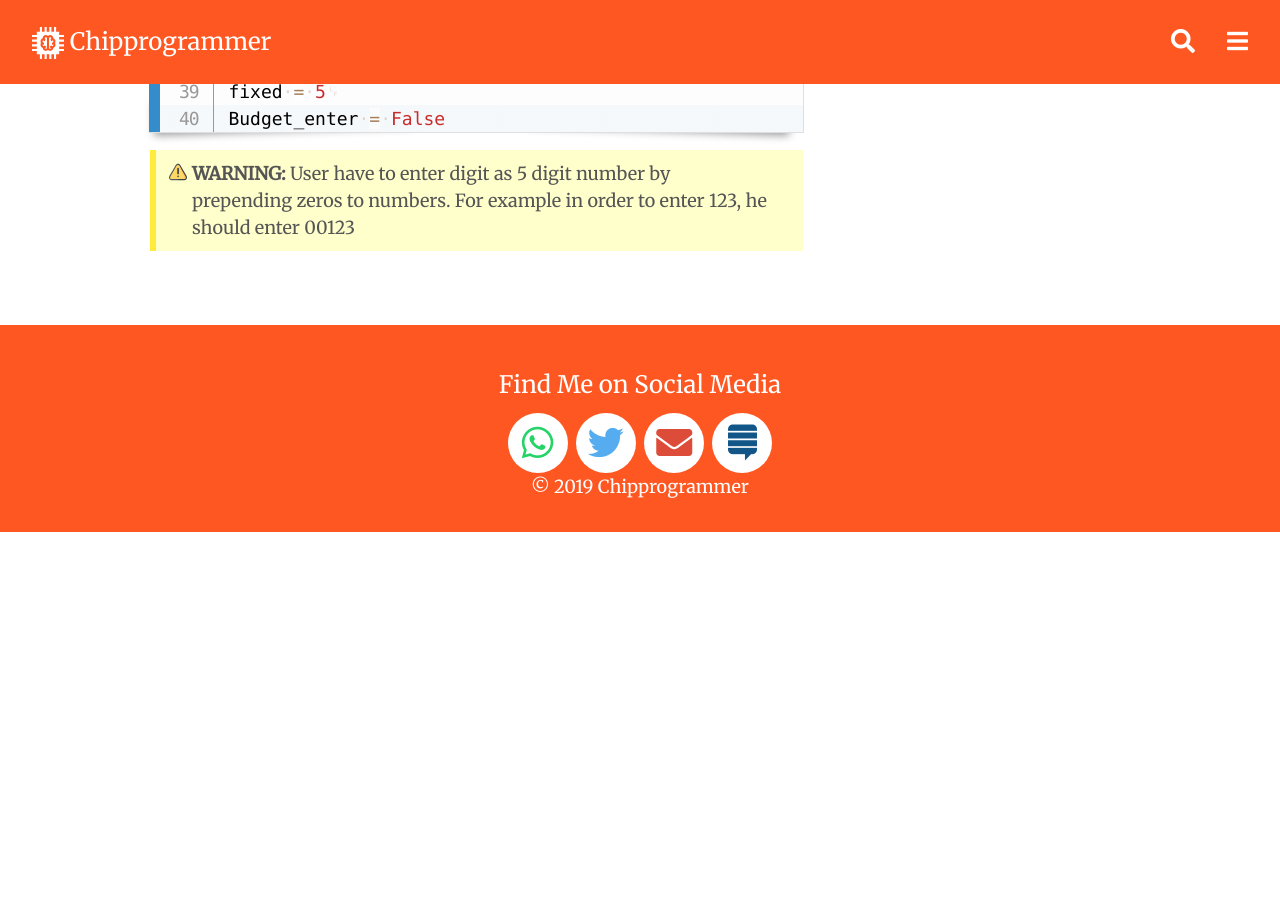
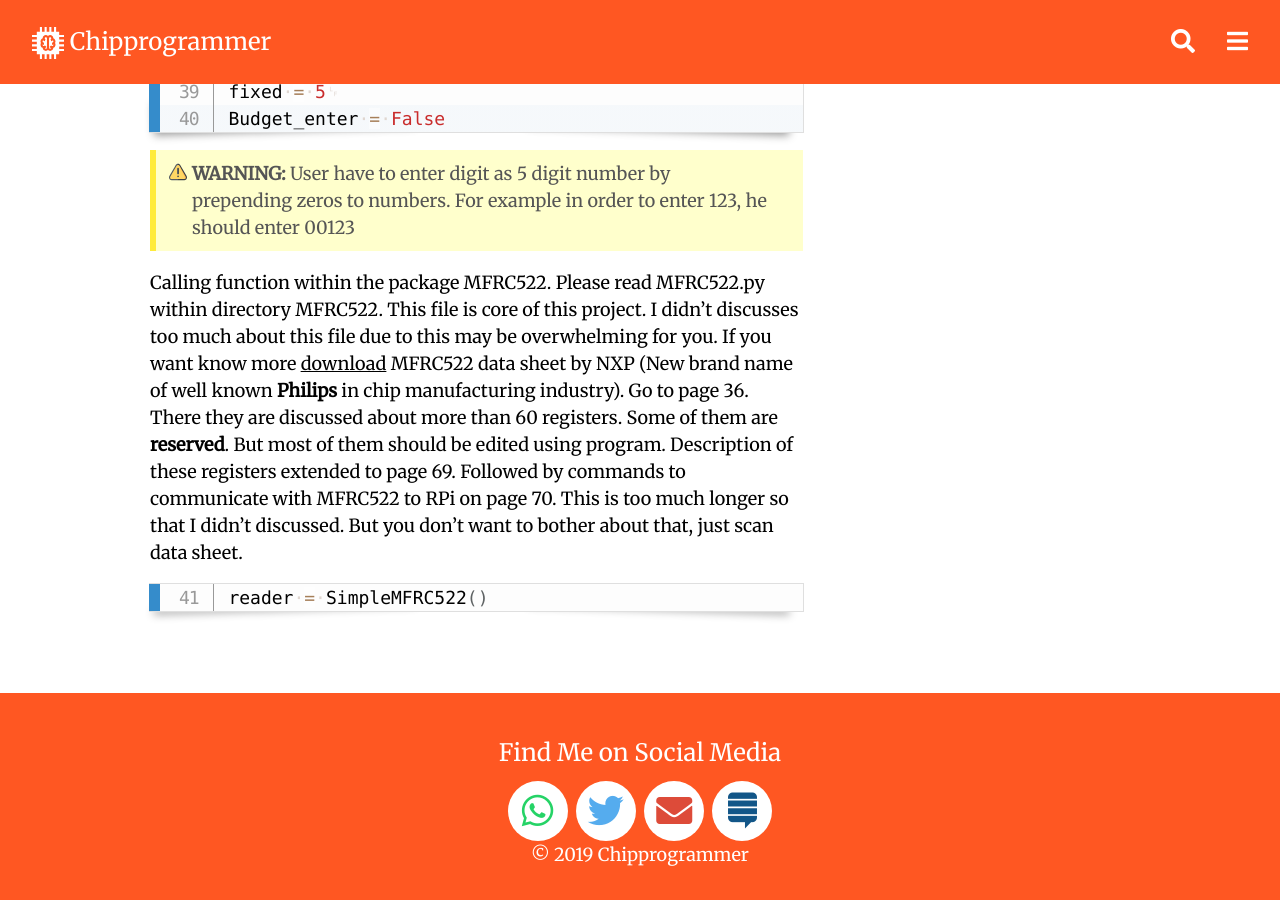
Before and after one commit to techiworld/techiworld.github.io, a Jekyll site: the page built from PCPL-electro.md, in a window 1280 px wide and 900 px high, scrolled down 2840 px. Built offline with Jekyll 4.4.1, drawn with Linux system fonts in a browser that asks for light colours; comment, search, counter and statistics services are not loaded; before the commit the page ends 3372 px from its top, so only the background shows below that.

Commit message:
Update PCPL-electro.md

```diff
--- a/PCPL-electro.md
+++ b/PCPL-electro.md
@@ -132,3 +132,12 @@ Budget_enter = False
 </code>
 </pre>
 {% include MyNote.html note_type="warning" span_note="Warning: " text="User have to enter digit as 5 digit number by prepending zeros to numbers. For example in order to enter 123, he should enter 00123"%}
+
+Calling function within the package MFRC522. Please read MFRC522.py within directory MFRC522. This file is core of this project. I didn't discusses too much about this file due to this may be overwhelming for you. If you want know more [download](https://www.google.com/url?sa=t&source=web&rct=j&url=https://www.nxp.com/docs/en/data-sheet/MFRC522.pdf&ved=2ahUKEwjohfmAkNHhAhXG7nMBHeCKCL4QFjAAegQIAhAB&usg=AOvVaw1_QoS_CiF5TGZvT5_-zxo6){:target="_blank"} MFRC522 data sheet by NXP (New brand name of well known **Philips** in chip manufacturing industry). Go to page 36. There they are discussed about more than 60 registers. Some of them are **reserved**. But most of them should be edited using program. Description of these registers extended to page 69. Followed by commands to communicate with MFRC522 to RPi on page 70. This is too much longer so that I didn't discussed. But you don't want to bother about that, just scan data sheet.
+<pre class="line-numbers" data-start="41">
+<code class="language-python">
+{% raw %}
+reader = SimpleMFRC522()
+{% endraw %}
+</code>
+</pre>
```
